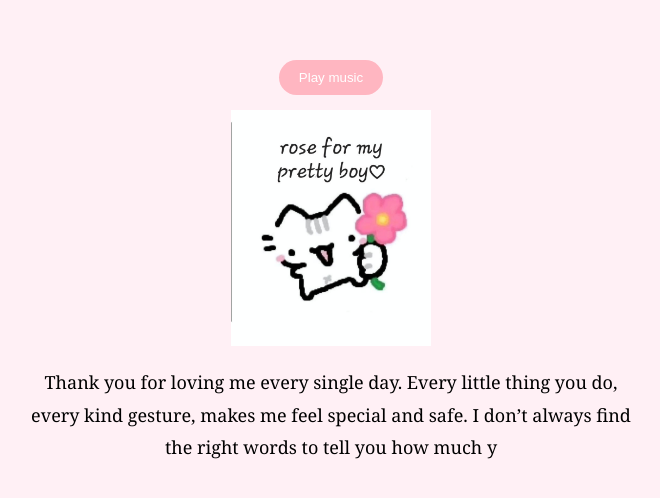
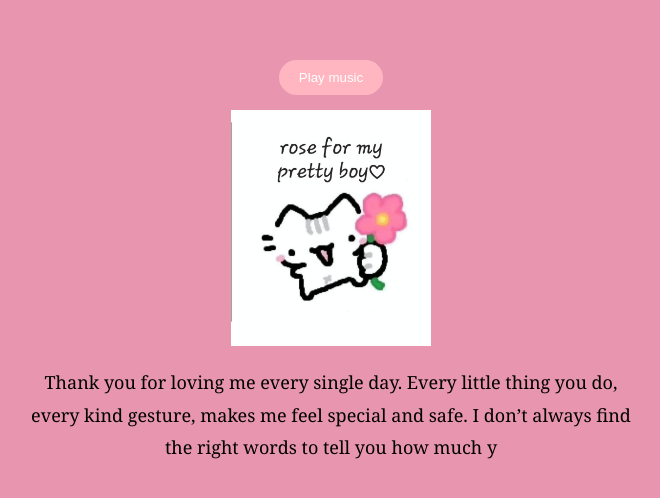
Before and after one commit to careza-vv/z, a plain HTML site: page index.html in a window 1280 px wide. Shown: the part 138-636 px from the top of the page, without its empty margins (309-969 px from the left). Drawn offline with Linux system fonts and the light colour scheme.

Commit message:
Update index.html

```diff
--- a/index.html
+++ b/index.html
@@ -6,7 +6,7 @@
 
 <style>
 body{
-    background:#fff0f5;
+    background:#e895b0;
     font-family: Georgia, serif;
     display:flex;
     justify-content:center;
```
